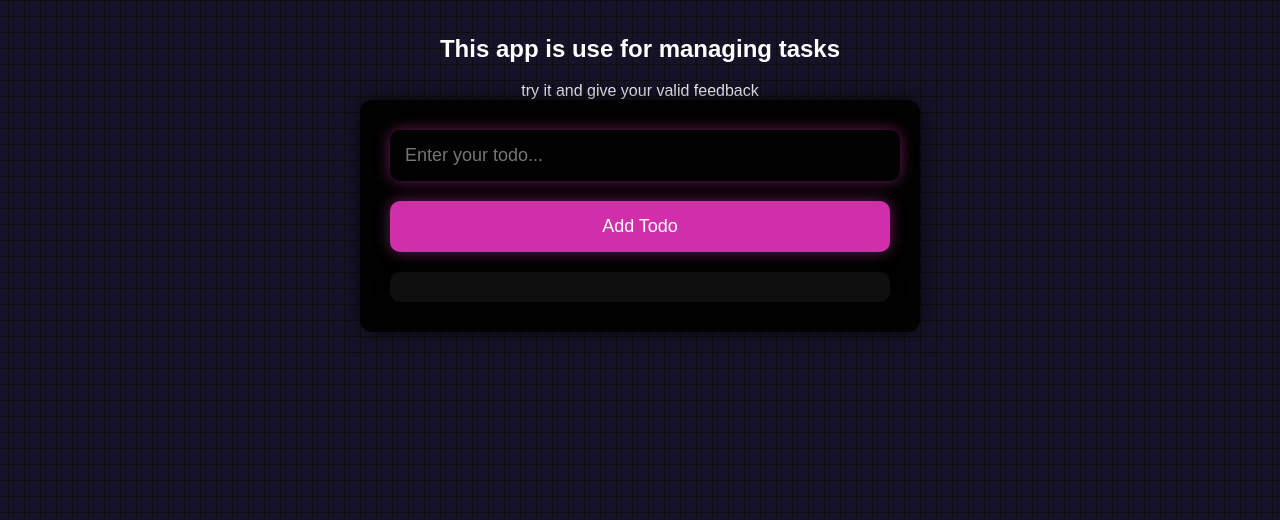
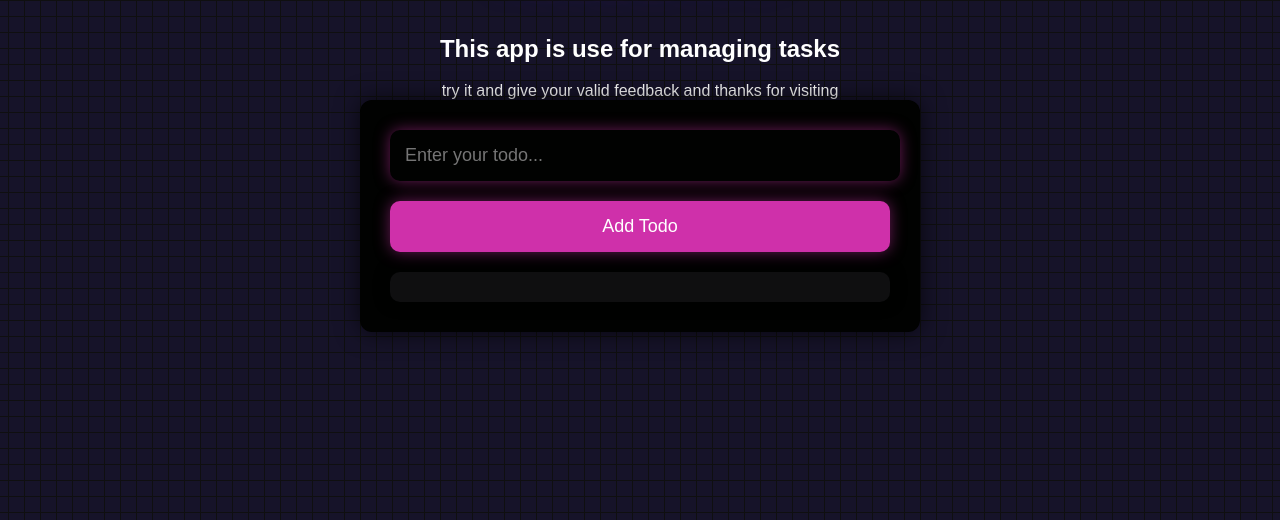
Before and after one commit to Nasir-Technical/FMP2-TODO-APP, a plain HTML site: page index.html in a window 1280 px wide. Shown: the part 280-800 px from the top of the page. Drawn offline with Linux system fonts and the light colour scheme.

Commit message:
practice

```diff
--- a/index.html
+++ b/index.html
@@ -9,7 +9,8 @@
 <body>
     <h1>TOODO APP</h1>
     <h2>This app is use for managing tasks </h2>
-    try it and give your valid feedback
+    try it and give your valid feedback and thanks for visiting
+
 
     <form>
         <div class="input-container">
```
